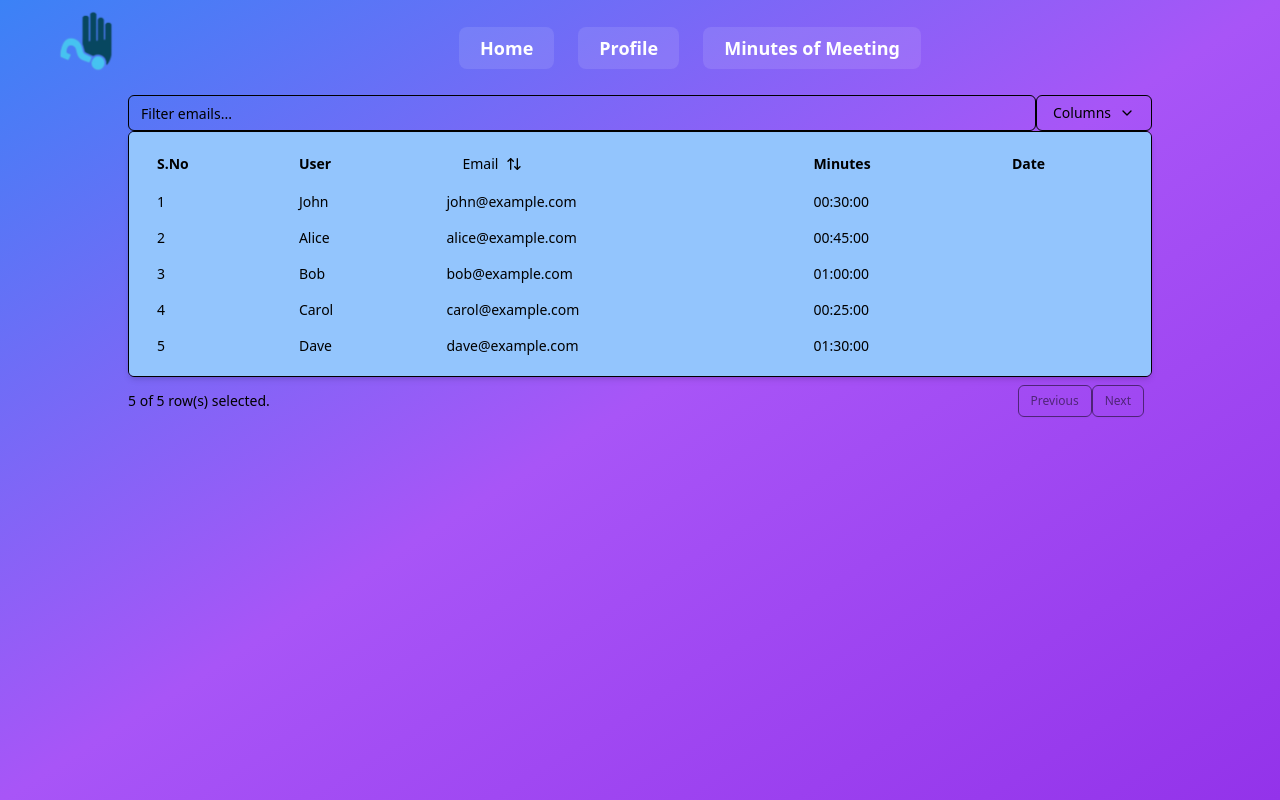
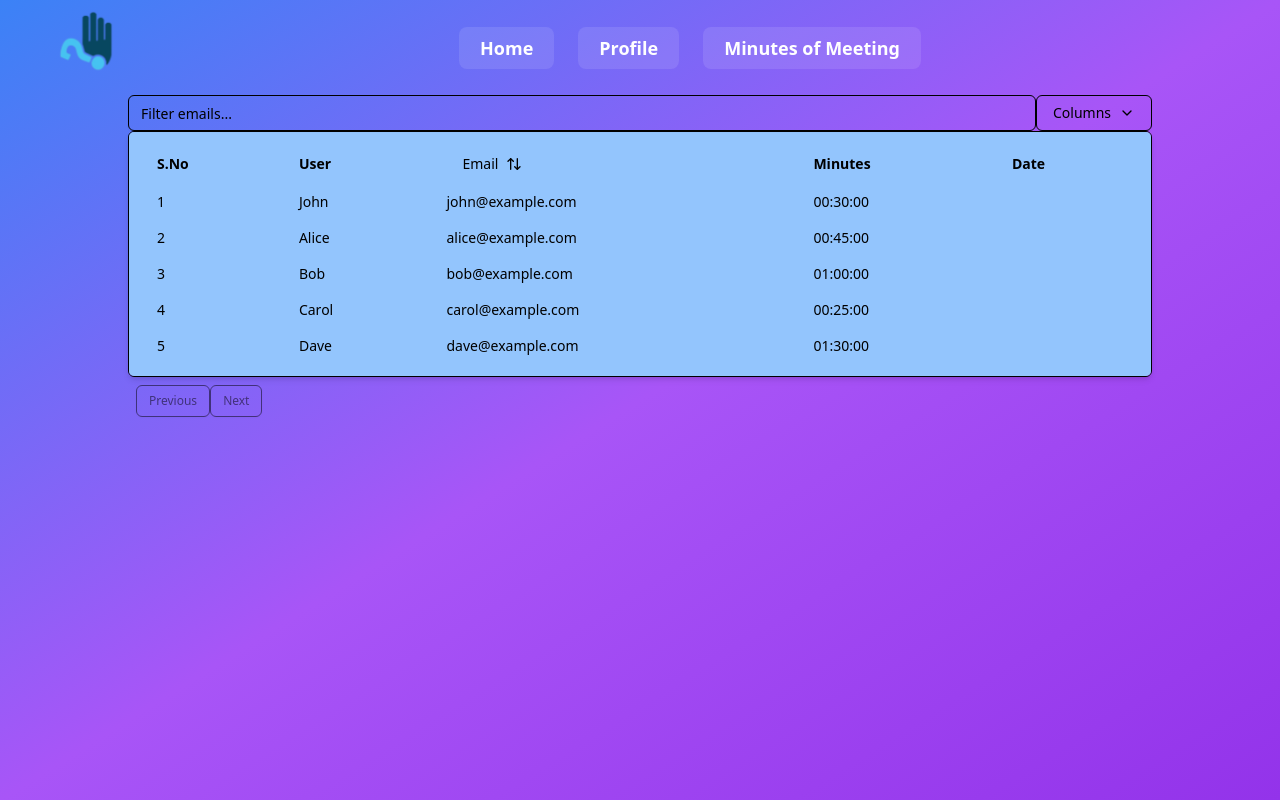
Before and after one commit to ARYANBISHWAS07/DevSoc-25, a Next.js app in the folder frontend/: page /Main in a window 1280 px wide. Built offline with nearby package versions, Linux system fonts and the light colour scheme.

Commit message:
table setup

```diff
--- a/frontend/src/app/Main/page.tsx
+++ b/frontend/src/app/Main/page.tsx
@@ -5,7 +5,7 @@ export default function Page() {
     return (
         <div>
             <Navbar />
-                <DataTable/>
+            <DataTable/>
         </div>
     );
 }
--- a/frontend/src/contents-ui/table.tsx
+++ b/frontend/src/contents-ui/table.tsx
@@ -238,16 +238,13 @@ export function DataTable() {
                 </Table>
             </div>
             <div className="flex items-center justify-end space-x-2 py-4">
-                <div className="flex-1 text-sm text-muted-foreground">
-                    {table.getFilteredRowModel().rows.length} of{" "}
-                    {table.getFilteredRowModel().rows.length} row(s) selected.
-                </div>
                 <div className="space-x-2 p-2 gap-4">
                     <Button
                         variant="outline"
                         size="sm"
                         onClick={() => table.previousPage()}
                         disabled={!table.getCanPreviousPage()}
+                        className="mr-2"
                     >
                         Previous
                     </Button>
```
